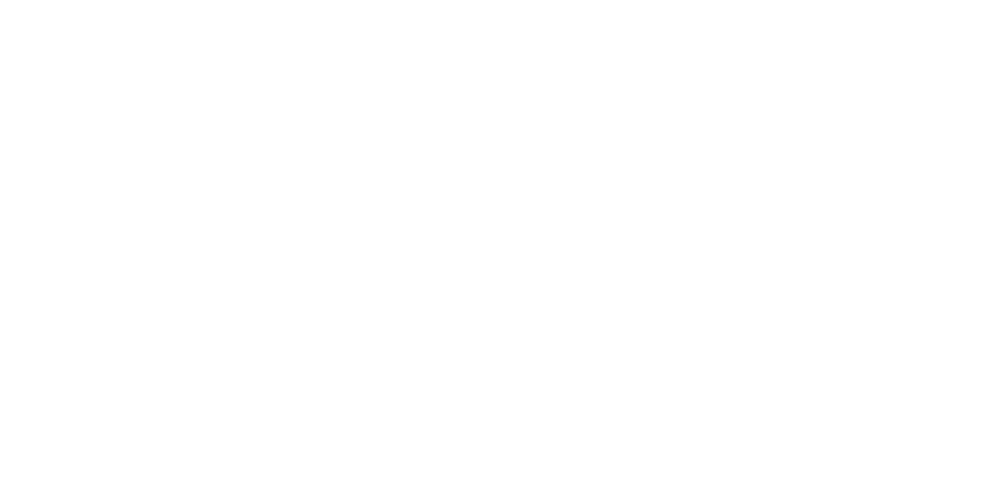
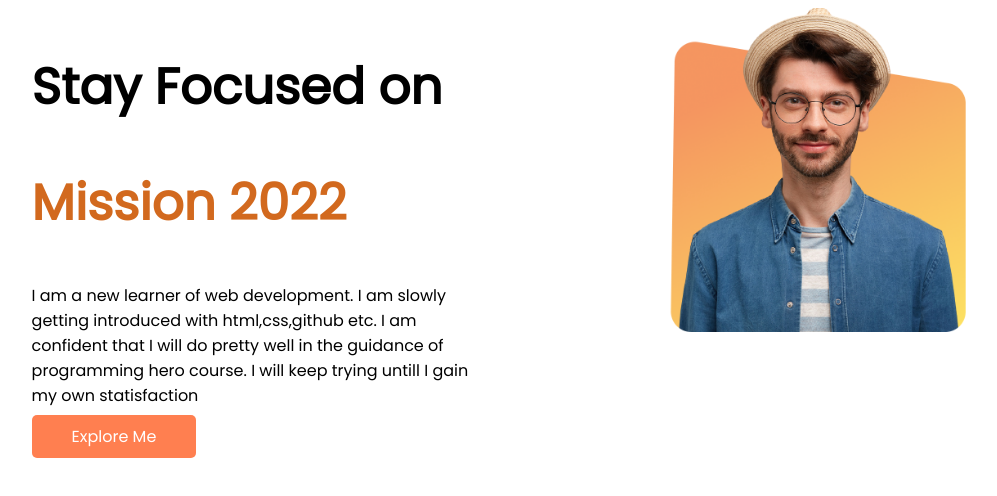
Before and after one commit to farhanazkamrun/work-folio, a plain HTML site: page index.html in a window 1280 px wide. Shown: the whole page, without its empty margins (166-1163 px from the left). Drawn offline with Linux system fonts and the light colour scheme.

Commit message:
color added

```diff
--- a/index.html
+++ b/index.html
@@ -6,12 +6,31 @@
     <meta http-equiv="X-UA-Compatible" content="IE=edge">
     <meta name="viewport" content="width=device-width, initial-scale=1.0">
     <title>Nishat Mission</title>
+    <link rel="preconnect" href="https://fonts.googleapis.com">
+    <link rel="preconnect" href="https://fonts.gstatic.com" crossorigin>
+    <link href="https://fonts.googleapis.com/css2?family=Open+Sans&family=Poppins:ital@0;1&display=swap"
+        rel="stylesheet">
     <link rel="stylesheet" href="style.css">
 </head>
 
 <body>
-
-
+    <section>
+        <div class="half-width">
+            <h1>Stay Focused on</h1>
+            <h1 class="chocolate-color">Mission 2022</h1>
+            <p>I am a new learner of web development. I am slowly getting introduced with html,css,github etc. I am
+                confident
+                that I will do pretty well in the guidance of programming hero course. I will keep trying untill I gain
+                my
+                own
+                statisfaction</p>
+            <a class="link-button" target=_"blank" href="https://www.linkedin.com/in/farhanaz-kamrun-852921229/">
+                Explore Me</a>
+        </div>
+        <div class="half-width">
+            <img src="images/person/person-1.png" alt="" srcset="">
+        </div>
+    </section>
 </body>
 
 </html>
--- a/style.css
+++ b/style.css
@@ -0,0 +1,29 @@
+body{
+    font-family: 'Open Sans', sans-serif;
+font-family: 'Poppins', sans-serif;
+}
+h1{
+    font-size: 50px;
+
+}
+.chocolate-color{
+    color: chocolate;
+}
+section{
+    display: flex;
+}
+.half-width{
+    width: 50%;
+    padding-left: 15%;
+}
+.half-width img{
+    width: 70%;
+}
+.link-button{
+    text-decoration: none;
+    background-color: coral;
+    padding: 10px 40px;
+    color: white;
+    border-radius: 5px;
+
+    }
```
